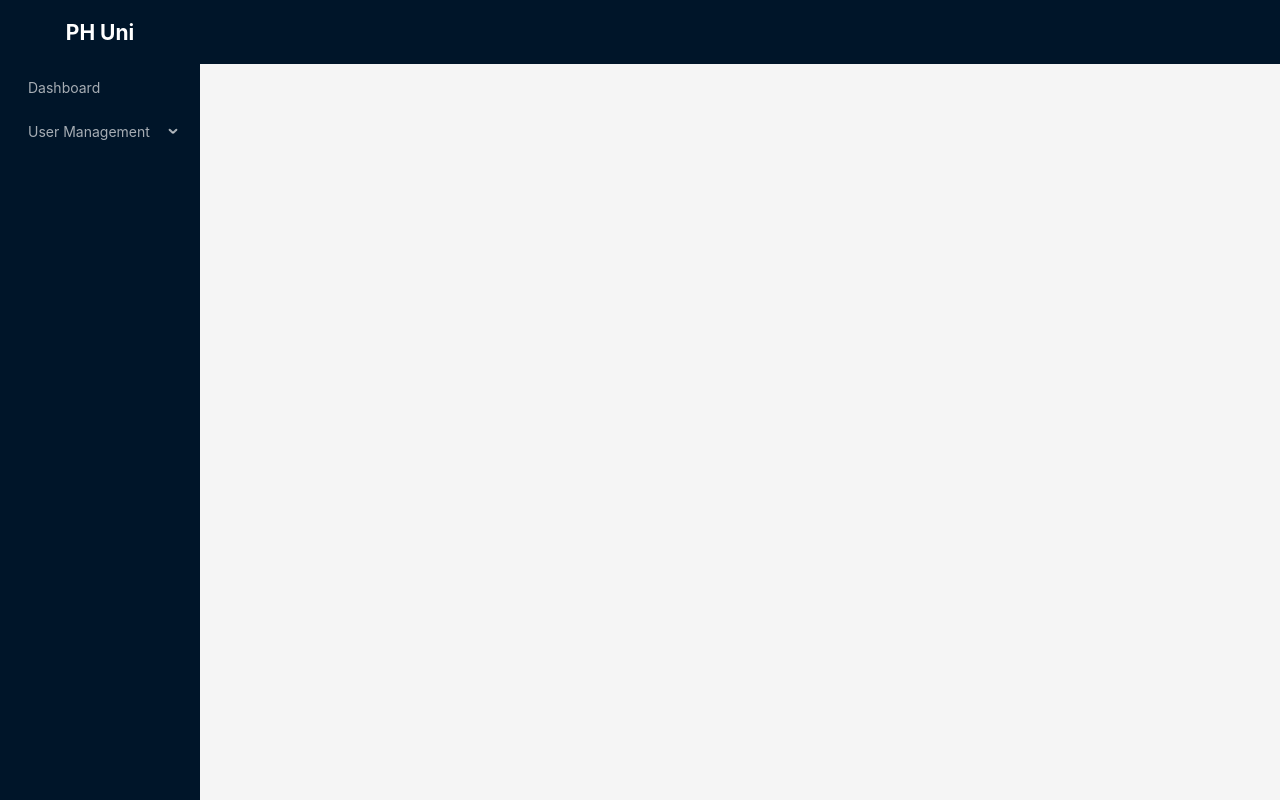
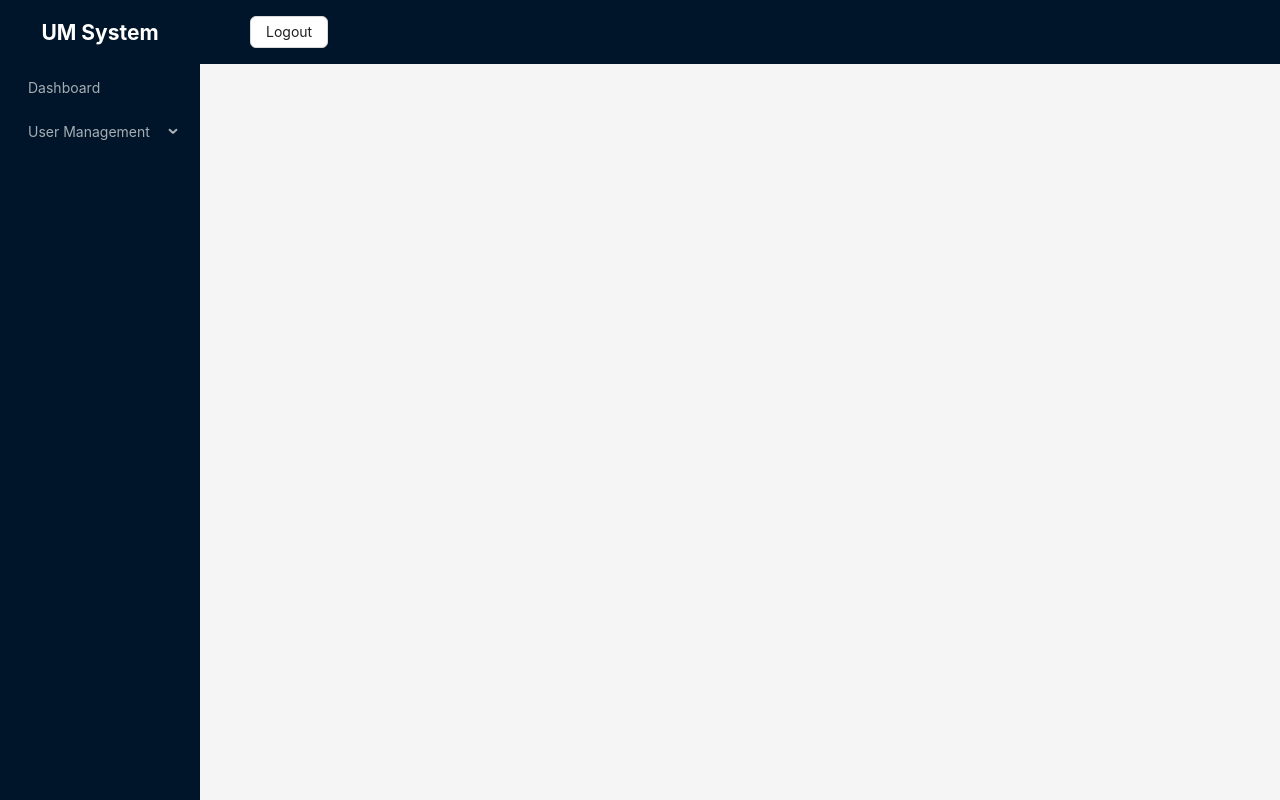
Before and after one commit to developerFarukk/University-management-system-client, a React (Vite) app: page / in a window 1280 px wide. Built offline with nearby package versions, Linux system fonts and the light colour scheme.

Commit message:
add logout

```diff
--- a/src/components/layout/MainLayout.tsx
+++ b/src/components/layout/MainLayout.tsx
@@ -1,20 +1,27 @@
 
 
-import { Layout } from 'antd';
-// import { UploadOutlined, UserOutlined, VideoCameraOutlined } from '@ant-design/icons';
-// import { createElement } from 'react';
+import { Button, Layout } from 'antd';
 import { Outlet } from 'react-router-dom';
-// import { adminPaths, adminSidebarItems } from '../../routes/admin.routes';
-// import { sidebarItemsGenerator } from '../../utils/sidebarItemsGenerator';
 import Sidebar from './Sidebar';
+import { useAppDispatch } from '../../redux/hooks';
+import { logout } from '../../redux/features/auth/authSlice';
 const { Header, Content } = Layout;
 
 const MainLayout = () => {
+
+    const dispatch = useAppDispatch();
+
+    const handleLogout = () => {
+        dispatch(logout());
+    };
+
     return (
         <Layout style={{ height: '100vh' }}>
             <Sidebar />
             <Layout>
-                <Header style={{ padding: 0 }} />
+                <Header>
+                    <Button onClick={handleLogout}>Logout</Button>{' '}
+                </Header>
                 <Content style={{ margin: '24px 16px 0' }}>
                     <div
                         style={{
--- a/src/components/layout/Sidebar.tsx
+++ b/src/components/layout/Sidebar.tsx
@@ -43,7 +43,7 @@ const Sidebar = () => {
                     alignItems: 'center',
                 }}
             >
-                <h1>PH Uni</h1>
+                <h1> UM System</h1>
             </div>
             <Menu
                 theme="dark"
```
